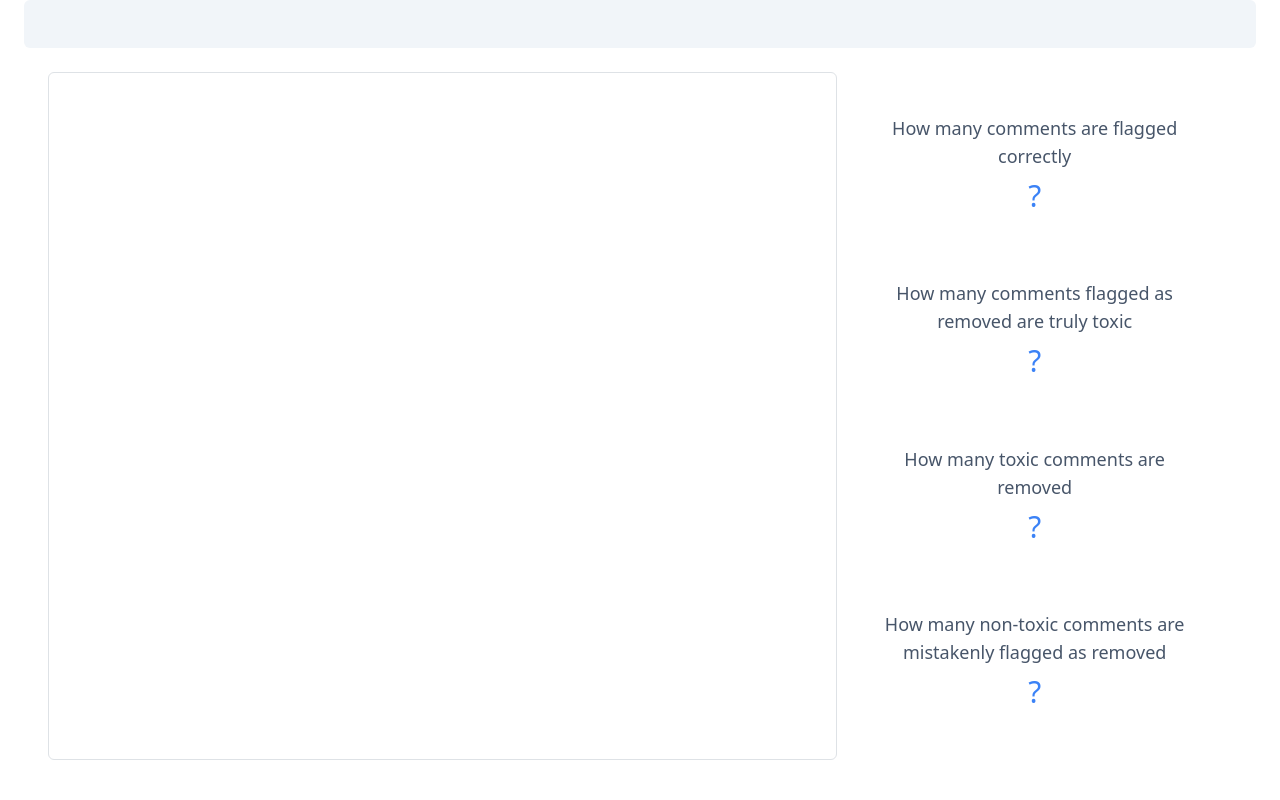
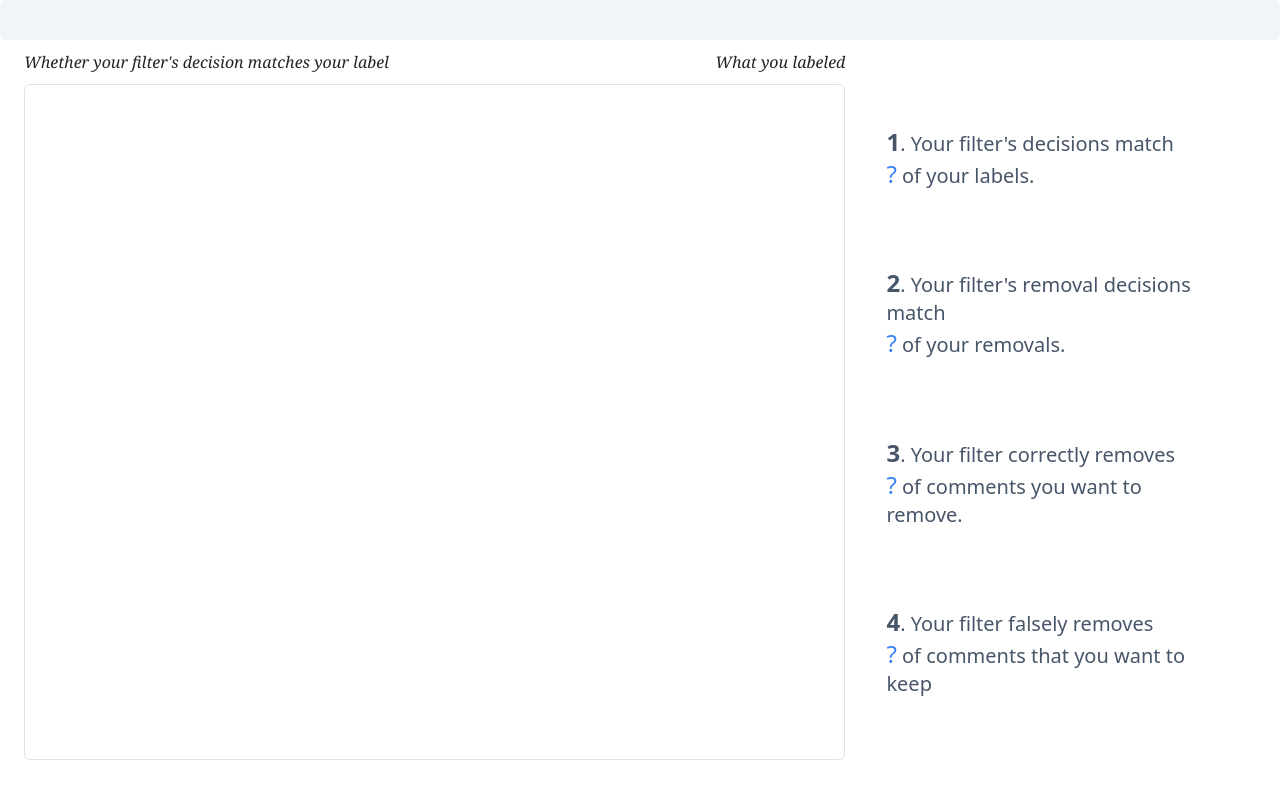
Before and after one commit to leijie-wang/filterbuddy-experiment, a Django app: template templates/validate.html in a window 1280 px wide. Run offline with Django 4.2, Linux system fonts and the light colour scheme; the template is opened without the code that fills it, so the values that code supplies are empty; parts of the project's set-up code (start-up, migrations or seed data) failed here and were passed over; some libraries are stand-ins or nearby versions.

Commit message:
Make interface instructions more end-user friendly

```diff
--- a/sharedsteps/views.py
+++ b/sharedsteps/views.py
@@ -444,18 +444,18 @@
         })
 
 def get_validate_results(request):
-    print("get_validate_results")
+
     from celery.result import AsyncResult
     # get the parameter of the GET request
     participant_id = request.GET.get('participant_id')
     stage = request.GET.get('stage')
     task_id = request.GET.get('task_id')
 
-    print(f"checking the task {task_id} status, participant_id: {participant_id}, stage: {stage}")
+
     task_result = AsyncResult(task_id)
     if task_result.ready():
         results = task_result.get()
-        print(f"task result {results}")
+
         utils.save_test_results(participant_id, stage, results["prediction"])
         build_performance = utils.calculate_stage_performance(participant_id, "build") if stage == "update" else {}
 
--- a/static/js/sharedsteps.js
+++ b/static/js/sharedsteps.js
@@ -171,7 +171,7 @@
                         @click="change_label(${index}, false);"
                         class="text-white py-1 px-3 rounded unselected-button no-button"
                     >
-                        Approve
+                        Keep
                     </button>
                 </div>
             </div>`
--- a/templates/validate.html
+++ b/templates/validate.html
@@ -30,14 +30,17 @@
     </noscript>
     {% csrf_token %}
 
-    <div x-data="{}" class="grow w-full flex flex-col gap-y-4 mb-10 px-4">
+    <div x-data="{}" class="grow w-full flex flex-col gap-y-0 mb-10">
         <!-- display a list of comments to be reviewed -->
-        <div class="grow-0 header flex flex-col gap-y-2 items-stretch bg-slate-100 p-4 rounded">
+        <div class="grow-0 header flex flex-col gap-y-2 items-stretch bg-slate-100 px-4 pt-4 pb-3 rounded">
             {% if stage == "build" %}
                 <p class="text-2xl font-semibold">Curious about how your filter performs?</p>
                 <p class="text-lg text-start font-sans">
-                    Thank you for your hard work in creating your unique filter! Remember those examples you labeled earlier? It's time to see how your filter did.
-                   <br> We've compared your initial labels with the predictions made by your filter. Below, you'll find a detailed performance report.
+                    Thank you for your hard work in creating your unique filter! Remember the you labeled earlier as gold standards?
+                    e've analyzed how your filter's decisions match up against those labels.
+                    Below, you'll find a breakdown:
+                    on the left, we indicate if the filter's prediction matches your label for each example,
+                    and on the right, we present the overall performance of your filter.
                 </p>
             {% elif stage == "update" %}
                 <p class="text-2xl font-semibold">Discover How Your Updated Filter Performs!</p>
@@ -57,43 +60,54 @@
                     <div id="countDisplay" class="text-base text-blue-600"></div>
                 </div>
                 <!-- display a list of comments to be reviewed -->
+                <div id="textList-header" class="datum flex justify-between font-serif italic py-0.5">
+                    <div>Whether your filter's decision matches your label</div>
+                    <div>What you labeled</div>
+                </div>
                 <div id="textList"
-                    class="grow flex flex-col h-16 overflow-y-auto px-4 border border-gray-600 rounded"
-                ></div>
+                    class="grow flex flex-col h-16 overflow-y-auto border border-gray-600 rounded"
+                >
+
+                </div>
             </div>
             <!-- display the results of algorithmic predictions -->
-            <div class="flex flex-col items-start gap-y-4 w-1/3">
+            <div class="mt-4 flex flex-col items-start gap-y-4 w-1/3">
 
                 <div class="grow flex flex-col mx-[10%] self-stretch justify-evenly gap-y-4">
                     <!-- Accuracy -->
-                    <div class="flex flex-col items-center gap-y-2">
-                        <div class="text-slate-600 text-lg text-center">How many comments are flagged correctly</div>
-                        <div class="text-3xl text-blue-500" id="test-accuracy">?</div>
+                    <div class="flex flex-col items-start">
+                        <div class="text-slate-600 text-xl ">
+                            <span class="text-2xl font-bold">1</span>. Your filter's decisions match <br/>
+                            <span class="text-2xl text-blue-500" id="test-accuracy">?</span> of your labels.
+                        </div>
                     </div>
                     <!-- Precision -->
-                    <div class="flex flex-col items-center gap-y-2">
-                        <div class="text-slate-600 text-lg text-center">How many comments flagged as removed are truly toxic </div>
-                        <div class="text-3xl text-blue-500" id="test-precision">?</div>
+                    <div class="flex flex-col items-start">
+                        <div class="text-slate-600 text-xl ">
+                            <span class="text-2xl font-bold">2</span>. Your filter's removal decisions match <br/>
+                                <span class="text-2xl text-blue-500" id="test-precision">?</span> of your removals.
+                        </div>
                     </div>
                     <!-- Recall -->
-                    <div class="flex flex-col items-center gap-y-2">
-                        <div class="text-slate-600 text-lg text-center">How many toxic comments are removed</div>
-                        <div class="text-3xl text-blue-500" id="test-recall">?</div>
+                    <div class="flex flex-col items-start">
+                        <div class="text-slate-600 text-xl ">
+                            <span class="text-2xl font-bold">3</span>. Your filter correctly removes <br/>
+                            <span class="text-2xl text-blue-500" id="test-recall">?</span> of comments you want to remove.
+                        </div>
                     </div>
                     <!-- False Positive Rate -->
-                    <div class="flex flex-col items-center gap-y-2">
-                        <div class="text-slate-600 text-lg text-center">How many non-toxic comments are mistakenly flagged as removed</div>
-                        <div class="text-3xl text-blue-500" id="test-fpr">?</div>
+                    <div class="flex flex-col items-start">
+                        <div class="text-slate-600 text-xl">
+                            <span class="text-2xl font-bold">4</span>. Your filter falsely removes <br/>
+                            <span class="text-2xl text-blue-500" id="test-fpr">?</span> of comments that you want to keep
+                        </div>
                     </div>
                 </div>
 
                 {% if stage == "build" %}
-                    <div class="grow-0 flex flex-col gap-y-4 bg-slate-100 rounded mx-[10%] p-3">
-                        <p class="text-lg">
-                            Thanks for your efforts in labeling these examples. Now start building your own filters
-                        </p>
+                    <div class="self-end grow-0 flex justify-end mx-[10%]">
                         <button
-                            class="text-white text-lg self-end bg-blue-600 p-2 rounded-lg"
+                            class="text-white text-xl font-medium bg-blue-600 p-3 rounded-lg"
                             @click="go_to_system();"
                         >
                             Improve your filter
@@ -141,7 +155,6 @@
         console.log("results", results);
         console.log("build_performance", build_performance);
 
-
         dataset.forEach((datum, index) => {
             // Generate the new div HTML you want to append
             // For demonstration, appending a simple div with a class 'extra-info'
@@ -151,13 +164,14 @@
             let new_div = `
                     <div class="flex-col items-stretch grow-0 font-bold w-[5%] text-center">
                         ${datum.label == datum.total_prediction ?
-                            "<span class='text-gray-900'><i class='fa-solid fa-check px-2 fa-xl'></i></span>" :
-                            "<span class='text-gray-900'><i class='fa-solid fa-xmark px-2 fa-xl'></i></span>"
+                            "<span class='text-blue-400'><i class='fa-solid fa-check px-2 fa-xl'></i></span>" :
+                            "<span class='text-red-500'><i class='fa-solid fa-xmark px-2 fa-xl'></i></span>"
                         }
                     </div>`;
 
             // Append the new div to the current datum div
-            $(`#datum-${index}`).append(new_div);
+            $(`#datum-${index}`).prepend(new_div);
+            $(`#datum-${index}`).addClass(datum.label == datum.total_prediction ? "" : "bg-rose-100");
         });
 
         let performance = results.performance;
@@ -209,7 +223,7 @@
         // for testing purposes, use the score to simulate the user's label
         dataset.forEach((datum, index) => {
             let text_div_html = `
-                <div id="datum-${index}" class="datum flex flex-row items-center space-x-1 py-1 border-b border-gray-300">
+                <div id="datum-${index}" class="px-4 datum flex flex-row items-center space-x-1 py-1 border-b border-gray-300">
                     <div id="text-${index}" class="grow w-[85%] p-2">${escape_html(datum.text)}</div>
                     <div class="flex-col items-stretch grow-0 w-[10%] text-center">
                         ${datum.label == 1 ?
```
Also changed, not shown: templates/examplelabel.html (+21 -11 lines), templates/groundtruth.html (+8 -8 lines), templates/promptwrite.html (+37 -18 lines), templates/ruleconfigure.html (+19 -5 lines), 1 other file.
